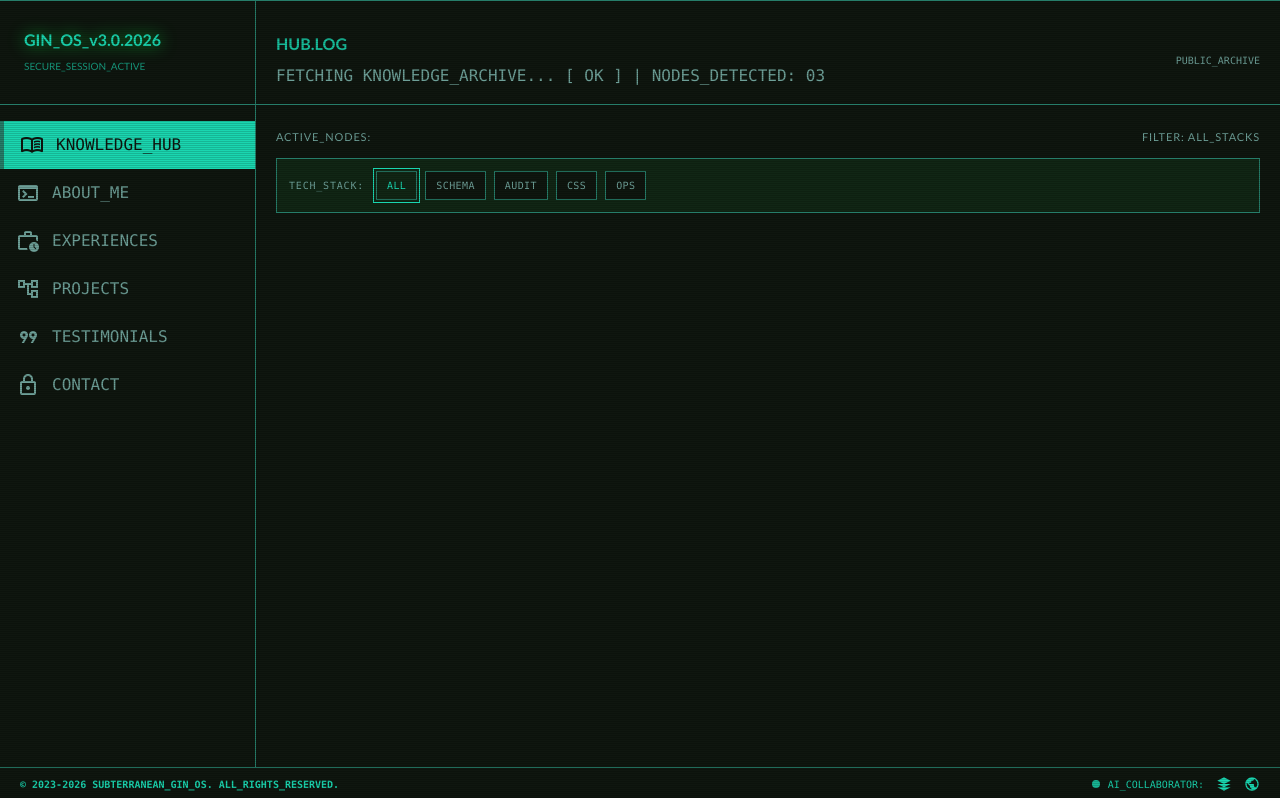
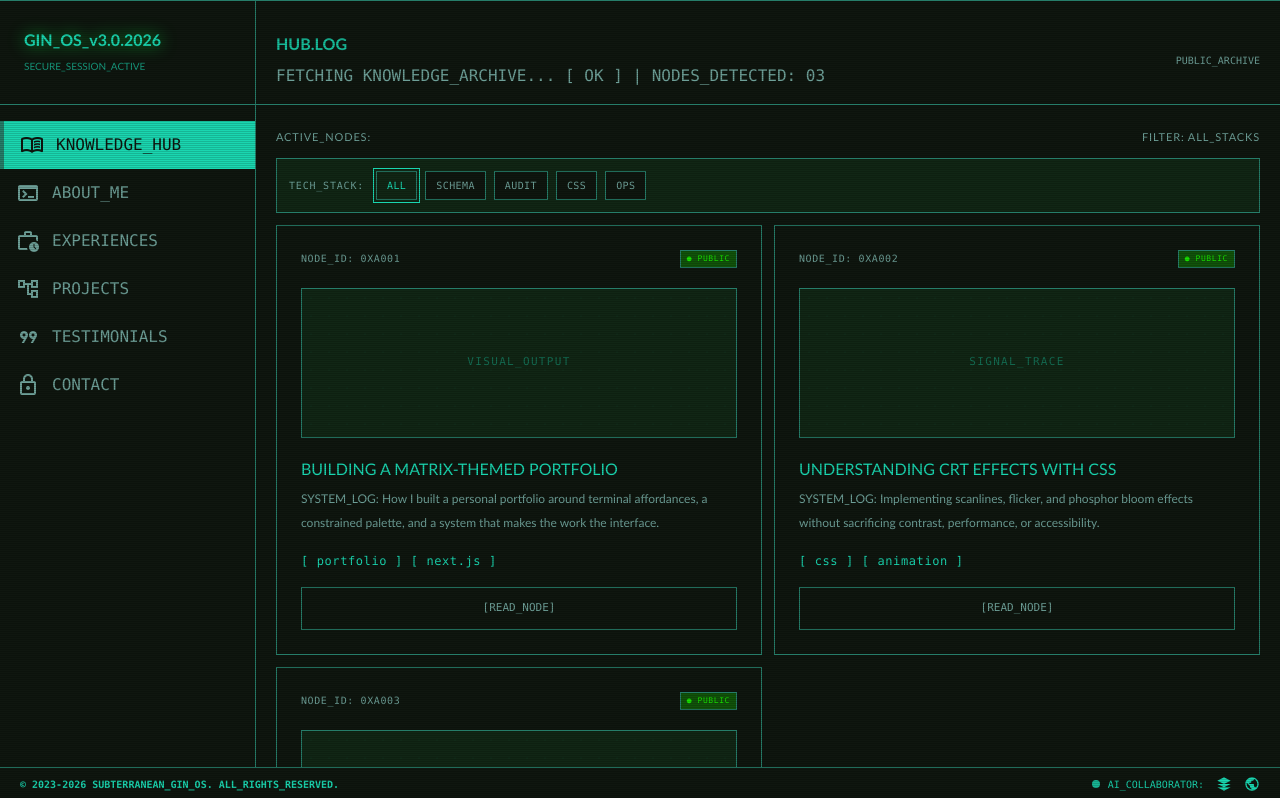
Before and after one commit to ginn1111/maxtrix-portfolio, a Next.js app: page /hub in a window 1280 px wide. Shown: the top 798 px of the page. Built offline with nearby package versions, Linux system fonts and the light colour scheme.

Commit message:
fix: show blog cards on hub

```diff
--- a/components/blog/blog-card.tsx
+++ b/components/blog/blog-card.tsx
@@ -6,7 +6,7 @@ export function BlogCard({ post }: { post: BlogPost }) {
   return (
     <Link
       href={`/hub/blog/${post.slug}`}
-      className="card-node group/project relative block min-w-0 cursor-pointer overflow-hidden border border-outline-variant bg-surface-container-lowest p-6 transition-colors hover:border-primary hover:bg-surface-container-low focus-visible:outline-none max-md:p-[18px]"
+      className="group/project relative block min-w-0 cursor-pointer overflow-hidden border border-outline-variant bg-surface-container-lowest p-6 transition-colors hover:border-primary hover:bg-surface-container-low focus-visible:outline-none max-md:p-[18px]"
     >
       <span className="crosshair crosshair-tl" aria-hidden="true" />
       <span className="crosshair crosshair-br" aria-hidden="true" />
```
